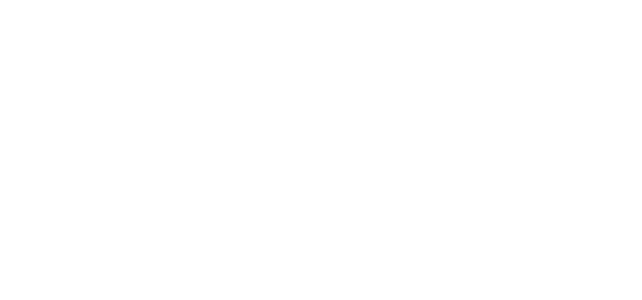
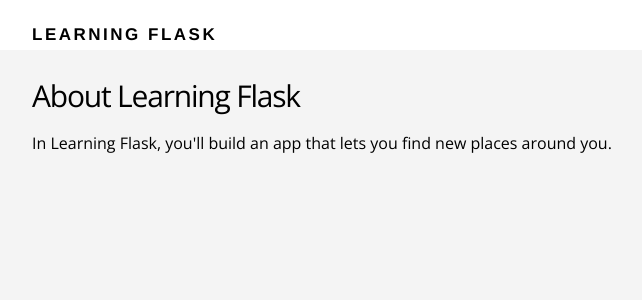
Before and after one commit to tdnvl/learning-flask, a Flask app: page /about in a window 1280 px wide. Before the commit the part shown is empty. Shown: the top 300 px of the page, without its empty margins (108-750 px from the left). Run offline with Flask 2, Linux system fonts and the light colour scheme.

Commit message:
Create the About page and add it to route.py.

```diff
--- a/templates/about.html
+++ b/templates/about.html
@@ -0,0 +1,12 @@
+{% extends "layout.html" %}
+
+{% block content %}
+  <main class="about-section">
+    <div class="container">
+
+    	<h2>About Learning Flask</h2>
+    	<p>In Learning Flask, you'll build an app that lets you find new places around you.</p>
+
+    </div>
+  </main>
+{% endblock %}
--- a/templates/layout.html
+++ b/templates/layout.html
@@ -7,7 +7,7 @@
   <body>
     <header>
       <div class="container">
-        <h1 class="title">This is my title</h1>
+        <h1 class="title">Learning Flask</h1>
       </div>
     </header>
 
```
